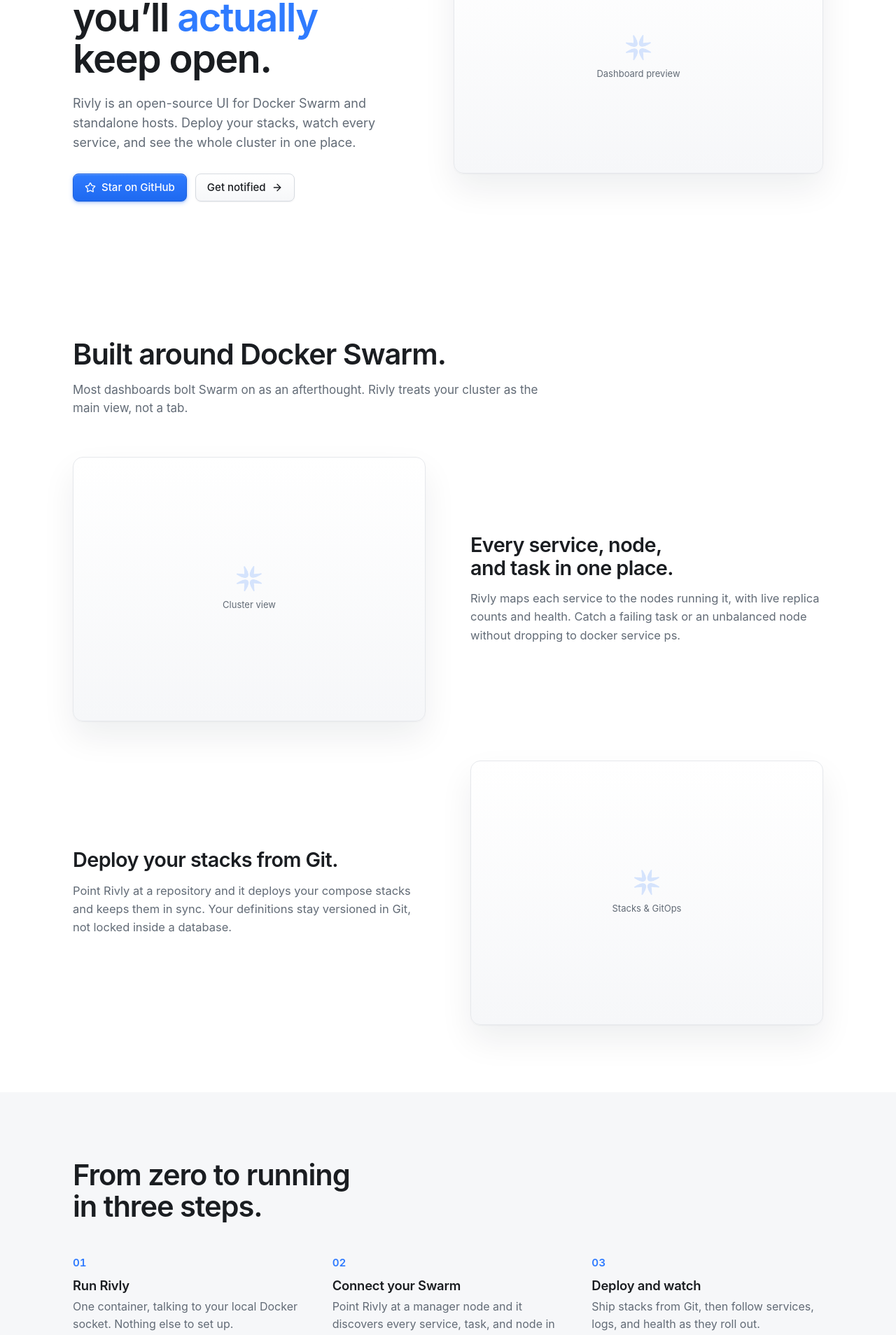
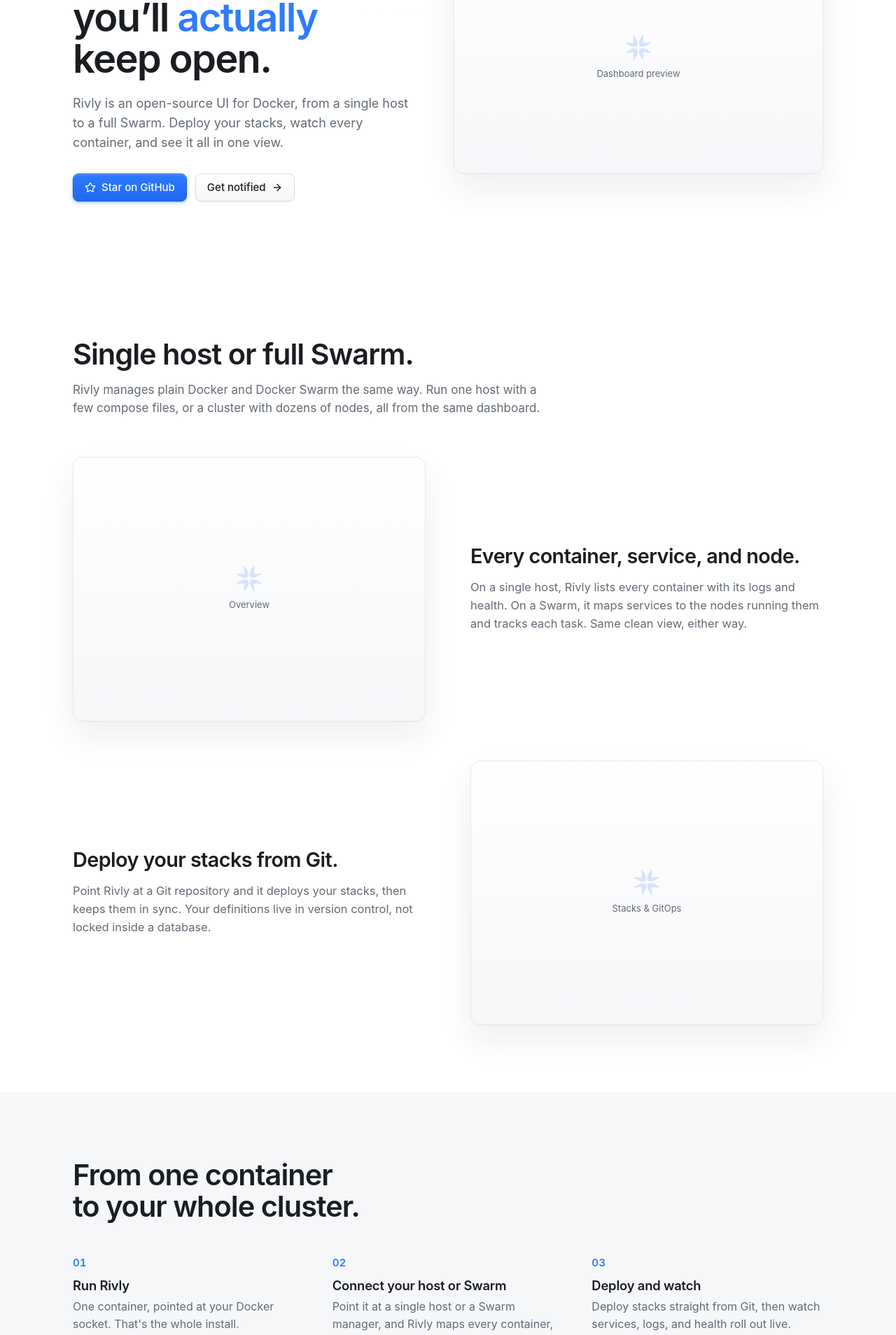
Before and after one commit to rivly/website, a React (Vite) app: page / in a window 1280 px wide. Shown: the part 280-2188 px from the top of the page at 70% size. Built offline with nearby package versions, Linux system fonts and the light colour scheme.

Commit message:
feat: marketing for docker standalone and docker swarm

```diff
--- a/index.html
+++ b/index.html
@@ -12,7 +12,7 @@
     <title>Rivly | The Docker dashboard you'll actually keep open</title>
     <meta
       name="description"
-      content="Rivly is an open-source UI for Docker Swarm and standalone hosts. Your whole cluster in one clean, self-hosted view."
+      content="Rivly is an open-source UI for Docker, from a single host to a full Swarm. Deploy stacks, watch containers, and see it all in one clean, self-hosted view."
     />
 
     <!-- Open Graph — Discord, Slack, iMessage, LinkedIn, WhatsApp, Telegram… -->
@@ -24,7 +24,7 @@
     />
     <meta
       property="og:description"
-      content="An open-source UI for Docker Swarm and standalone hosts. Your whole cluster in one clean, self-hosted view."
+      content="An open-source UI for Docker, from a single host to a full Swarm. Clean, self-hosted, and open source."
     />
     <meta property="og:url" content="https://rivly.dev/" />
     <meta property="og:image" content="https://rivly.dev/og-image.png" />
@@ -40,7 +40,7 @@
     />
     <meta
       name="twitter:description"
-      content="An open-source UI for Docker Swarm and standalone hosts. Your whole cluster in one clean, self-hosted view."
+      content="An open-source UI for Docker, from a single host to a full Swarm. Clean, self-hosted, and open source."
     />
     <meta name="twitter:image" content="https://rivly.dev/og-image.png" />
   </head>
--- a/src/components/Footer.css
+++ b/src/components/Footer.css
@@ -59,6 +59,19 @@
   color: var(--fg-muted);
 }
 
+.footer__madein {
+  display: inline-flex;
+  align-items: center;
+  gap: 7px;
+}
+
+.footer__flag {
+  display: block;
+  height: 13px;
+  width: auto;
+  border-radius: 2px;
+}
+
 .footer__source {
   display: inline-flex;
   align-items: center;
--- a/src/components/Footer.tsx
+++ b/src/components/Footer.tsx
@@ -1,6 +1,7 @@
 import { LuGithub } from 'react-icons/lu'
 import { GITHUB_REPO_URL, WEBSITE_REPO_URL, DOCS_URL } from '../lib/constants'
 import logo from '../../brand/logo-blue-no-bg.png'
+import euFlag from '../../brand/europe-flag.jpg'
 import './Footer.css'
 
 const LINKS = [
@@ -34,6 +35,12 @@ export default function Footer() {
 
       <div className="container footer__bottom">
         <span>© 2026 Rivly</span>
+
+        <span className="footer__madein">
+          <img className="footer__flag" src={euFlag} alt="" />
+          Made in Europe
+        </span>
+
         <a
           className="footer__source"
           href={WEBSITE_REPO_URL}
--- a/src/sections/Features.tsx
+++ b/src/sections/Features.tsx
@@ -6,24 +6,25 @@ export default function Features() {
     <section id="features" className="features">
       <div className="container">
         <div className="features__intro">
-          <h2>Built around Docker Swarm.</h2>
+          <h2>Single host or full Swarm.</h2>
           <p>
-            Most dashboards bolt Swarm on as an afterthought. Rivly treats your
-            cluster as the main view, not a tab.
+            Rivly manages plain Docker and Docker Swarm the same way. Run one
+            host with a few compose files, or a cluster with dozens of nodes,
+            all from the same dashboard.
           </p>
         </div>
 
         <div className="spotlight spotlight--media-left">
           <div className="spotlight__copy">
-            <h3>Every service, node, and task in one place.</h3>
+            <h3>Every container, service, and node.</h3>
             <p>
-              Rivly maps each service to the nodes running it, with live replica
-              counts and health. Catch a failing task or an unbalanced node
-              without dropping to docker service ps.
+              On a single host, Rivly lists every container with its logs and
+              health. On a Swarm, it maps services to the nodes running them and
+              tracks each task. Same clean view, either way.
             </p>
           </div>
           <div className="spotlight__media">
-            <Placeholder label="Cluster view" ratio="4 / 3" />
+            <Placeholder label="Overview" ratio="4 / 3" />
           </div>
         </div>
 
@@ -31,8 +32,8 @@ export default function Features() {
           <div className="spotlight__copy">
             <h3>Deploy your stacks from Git.</h3>
             <p>
-              Point Rivly at a repository and it deploys your compose stacks and
-              keeps them in sync. Your definitions stay versioned in Git, not
+              Point Rivly at a Git repository and it deploys your stacks, then
+              keeps them in sync. Your definitions live in version control, not
               locked inside a database.
             </p>
           </div>
--- a/src/sections/Hero.tsx
+++ b/src/sections/Hero.tsx
@@ -14,9 +14,9 @@ export default function Hero() {
           </h1>
 
           <p className="hero__lead">
-            Rivly is an open-source UI for Docker Swarm and standalone hosts.
-            Deploy your stacks, watch every service, and see the whole cluster
-            in one place.
+            Rivly is an open-source UI for Docker, from a single host to a full
+            Swarm. Deploy your stacks, watch every container, and see it all in
+            one view.
           </p>
 
           <div className="hero__actions">
--- a/src/sections/HowItWorks.tsx
+++ b/src/sections/HowItWorks.tsx
@@ -4,17 +4,17 @@ const STEPS = [
   {
     n: '01',
     title: 'Run Rivly',
-    desc: 'One container, talking to your local Docker socket. Nothing else to set up.',
+    desc: "One container, pointed at your Docker socket. That's the whole install.",
   },
   {
     n: '02',
-    title: 'Connect your Swarm',
-    desc: 'Point Rivly at a manager node and it discovers every service, task, and node in the cluster.',
+    title: 'Connect your host or Swarm',
+    desc: 'Point it at a single host or a Swarm manager, and Rivly maps every container, service, and node it finds.',
   },
   {
     n: '03',
     title: 'Deploy and watch',
-    desc: 'Ship stacks from Git, then follow services, logs, and health as they roll out.',
+    desc: 'Deploy stacks straight from Git, then watch services, logs, and health roll out live.',
   },
 ]
 
@@ -23,7 +23,7 @@ export default function HowItWorks() {
     <section id="how" className="how">
       <div className="container">
         <div className="how__intro">
-          <h2>From zero to running in three steps.</h2>
+          <h2>From one container to your whole cluster.</h2>
         </div>
 
         <ol className="how__steps">
--- a/src/sections/NotifyCTA.tsx
+++ b/src/sections/NotifyCTA.tsx
@@ -30,10 +30,10 @@ export default function NotifyCTA() {
   return (
     <section id="notify" className="notify">
       <div className="container notify__inner">
-        <h2 className="notify__title">Be there for v0.1.</h2>
+        <h2 className="notify__title">Be running Rivly on day one.</h2>
         <p className="notify__lead">
-          Rivly is in early development. Leave your email and we&rsquo;ll tell
-          you the day it ships. One message, no spam.
+          Rivly is in early development. Leave your email and we&rsquo;ll send
+          one message the day it ships. No spam, no newsletter.
         </p>
 
         {status === 'done' ? (
--- a/src/sections/OpenSource.tsx
+++ b/src/sections/OpenSource.tsx
@@ -10,11 +10,11 @@ export default function OpenSource() {
           <LuGithub size={26} />
         </span>
 
-        <h2 className="oss__title">Open source, and yours to run.</h2>
+        <h2 className="oss__title">Open source, no asterisks.</h2>
 
         <p className="oss__lead">
-          Rivly is MIT licensed and self-hosted. Read every line, run it on your
-          own hardware, and send a pull request. No accounts, no telemetry, no
+          Rivly is MIT licensed and runs entirely on your own hardware. Read the
+          code, fork it, send a pull request. No accounts, no telemetry, no
           lock-in.
         </p>
 
```
Also changed, not shown: brand/europe-flag.jpg (added).
